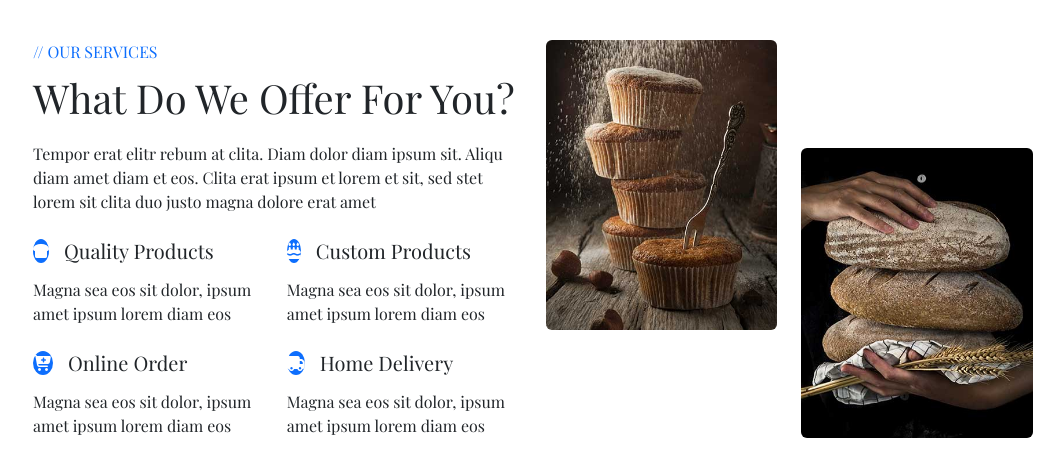
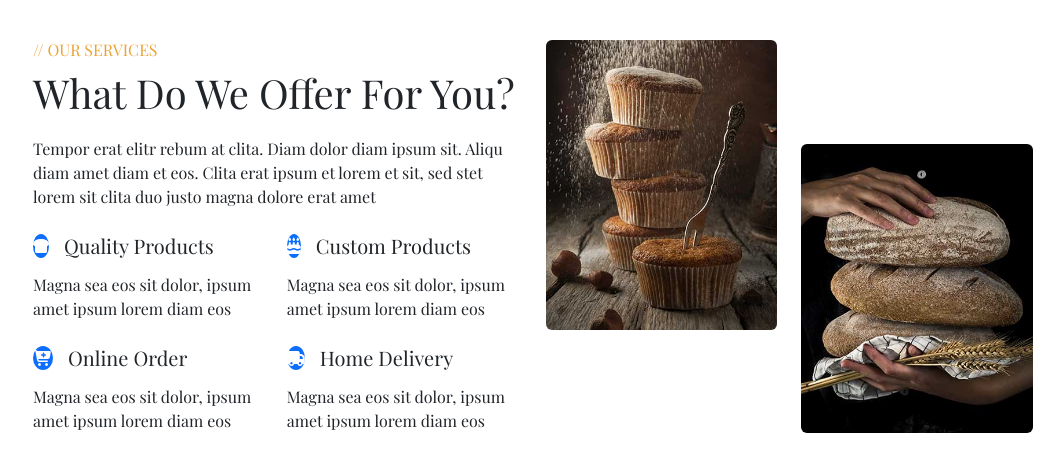
Before and after one commit to FilleDeZeus/Projet_Kadker_Enide_Djender, a website: page index.html in a window 1280 px wide. Shown: the whole page, without its empty margins (107-1171 px from the left). Drawn offline with nearby package versions, Linux system fonts and the light colour scheme; files whose address does not match are found by name.

Commit message:
changement de branch

```diff
--- a/index.html
+++ b/index.html
@@ -16,7 +16,7 @@
             <div class="container">
                 <div class="row g-5">
                     <div class="col-lg-6">
-                        <p class="text-primary mb-2">// OUR SERVICES</p>
+                        <h6>// OUR SERVICES</h6>
                         <h1 class="display-6 mb-4">What Do We Offer For You?</h1>
                         <p class="mb-5">Tempor erat elitr rebum at clita. Diam dolor diam ipsum sit. Aliqu diam amet diam et eos. Clita erat ipsum et lorem et sit, sed stet lorem sit clita duo justo magna dolore erat amet</p>
                         <div class="row gy-5 gx-4">
--- a/src/sass/modules/_service.scss
+++ b/src/sass/modules/_service.scss
@@ -8,9 +8,7 @@
     font-family: 'play';
     text-align: start;
 }
-// .container2{
-//     display: flex;
-//     flex-direction: column;
-//     align-items: center;
-//     justify-content: center;
-// }
+.service h6{
+    color: $orange;
+    margin-bottom: 10px;
+}
```
Also changed, not shown: public/css/app.css.
